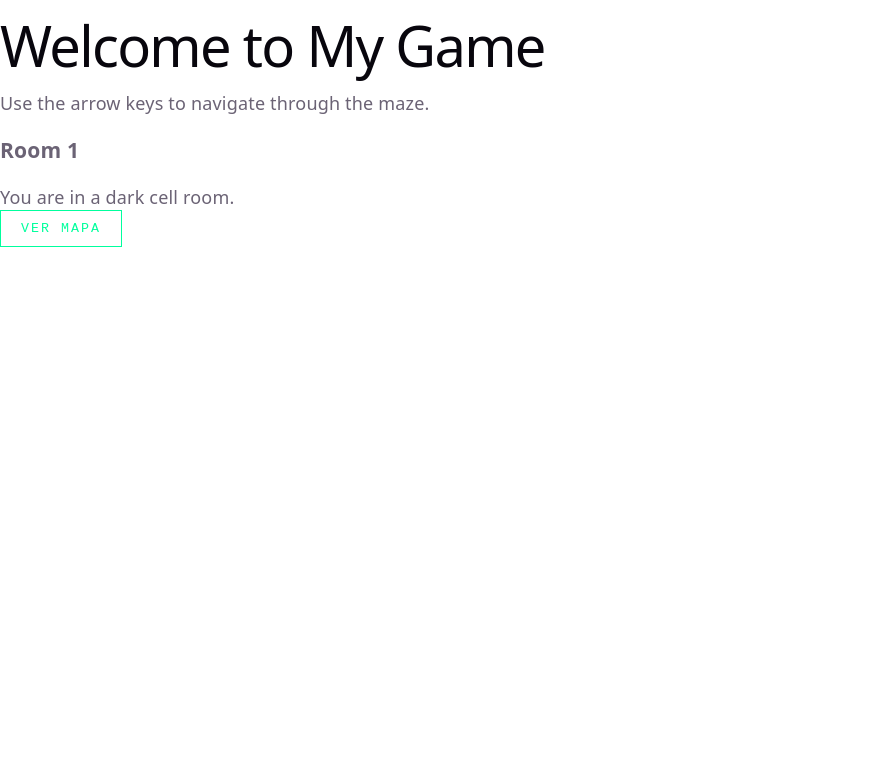
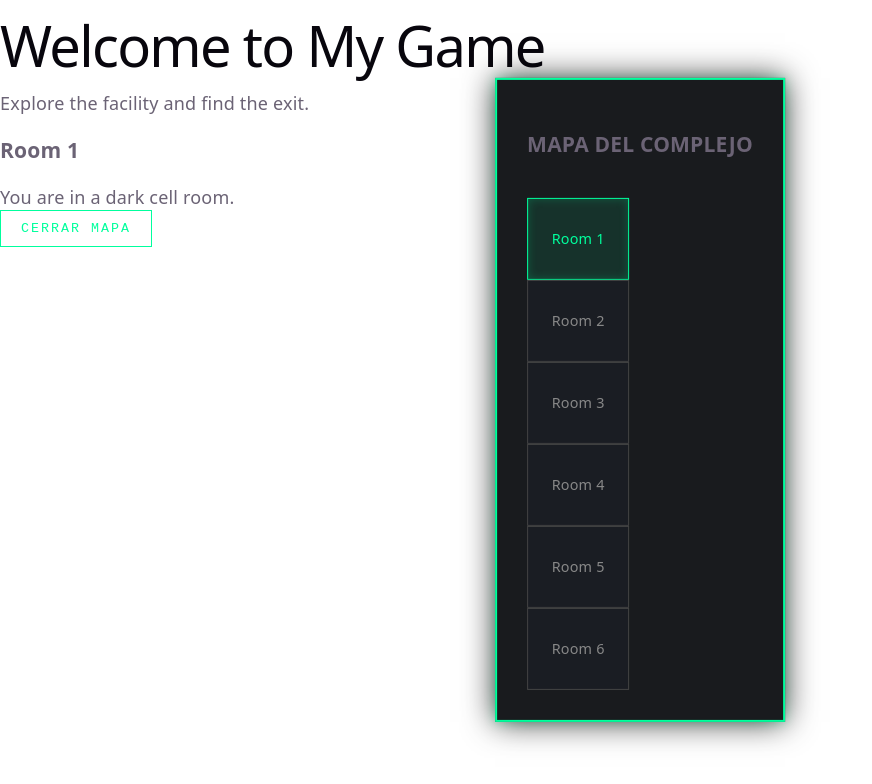
Before and after one commit to JoshuaMV-DSLS/React-Projects, a React (Vite) app in the folder GameProject/: page / in a window 1280 px wide. Both pictures are taken after a click on the button "VER MAPA". Shown: the top 784 px of the page, without its empty margins (0-872 px from the left). Built offline with nearby package versions, Linux system fonts and the light colour scheme.

Commit message:
movement changed for maze, added map modal, added map css

```diff
--- a/GameProject/src/App.jsx
+++ b/GameProject/src/App.jsx
@@ -1,5 +1,6 @@
 // @ts-ignore
-import { useState, useEffect} from "react";
+// @ts-ignore
+import { useState, useEffect } from "react";
 
 const escapeMap = [
   { id: 0, name: "Room 1", description: "You are in a dark cell room." },
@@ -10,41 +11,70 @@ const escapeMap = [
   { id: 5, name: "Room 6", description: "You are in a service hall." }
 ];
 
-const maze = [Array(10).fill(null)];
-
 function App() {
-
   const [currentRoomId, setCurrentRoomId] = useState(0);
   const [showMap, setShowMap] = useState(false);
   const currentRoom = escapeMap[currentRoomId];
 
   // @ts-ignore
-  const setCurrentRoom = (roomId) => {
-    if (roomId >= 0 && roomId < escapeMap.length) {
-      setCurrentRoomId(roomId);
-    }
+  const handleRoomSelect = (id) => {
+    setCurrentRoomId(id);
+    setShowMap(false); // Cerramos el mapa al elegir habitación
   };
 
   const handleMapToggle = () => {
-    setShowMap((prev) => !prev);
+    setShowMap(!showMap);
   };
 
   return (
     <main>
       <div>
         <h1>Welcome to My Game</h1>
-      <p>Use the arrow keys to navigate through the maze.</p>
+        <p>Explore the facility and find the exit.</p>
+
+        {/* Mostramos la vista de la habitación actual */}
         <RoomView data={currentRoom} />
+
         <section>
-          <div>
           <button className="btn-map-toggle" onClick={handleMapToggle}>
-            Ver Mapa
+            {showMap ? "Cerrar Mapa" : "Ver Mapa"}
           </button>
-        </div>
         </section>
+
+        {/* LÓGICA DEL MAPA: Solo se renderiza si showMap es true */}
+        {showMap && (
+          <MazeMap
+            data={escapeMap}
+            currentId={currentRoomId}
+            onSelect={handleRoomSelect}
+          />
+        )}
       </div>
     </main>
-  )
+  );
+}
+
+// Componente del Mapa
+// @ts-ignore
+function MazeMap({ data, currentId, onSelect }) {
+  return (
+    <div className="maze-container">
+      <h3>MAPA DEL COMPLEJO</h3>
+      <div className="maze-grid">
+        {data.map((
+// @ts-ignore
+        room) => (
+          <div
+            key={room.id}
+            className={"map-node " + (room.id === currentId ? 'current' : '')}
+            onClick={() => onSelect(room.id)}
+          >
+            {room.name}
+          </div>
+        ))}
+      </div>
+    </div>
+  );
 }
 
 // @ts-ignore
@@ -57,42 +87,4 @@ function RoomView({ data }) {
   );
 }
 
-
-//@ts-ignore
-// @ts-ignore
-function MazeMap({ data }) {
-  // @ts-ignore
-  const onclick = (event) => {
-    const roomId = parseInt(event.target.dataset.roomId);
-    // @ts-ignore
-    setCurrentRoom(roomId);
-  }
-
-  return (
-    <>
-      <h2>Maze Map</h2>
-      <div className="maze-map">
-        {data.map((
-// @ts-ignore
-        row, rowIndex) => (
-          <div key={rowIndex} className="maze-row">
-            {row.map((
-// @ts-ignore
-            cell, cellIndex) => (
-              <div
-                key={cellIndex}
-                className="maze-cell"
-                data-room-id={rowIndex * 10 + cellIndex}
-                onClick={onclick}
-              >
-                {cell ? "X" : ""}
-              </div>
-            ))}
-          </div>
-        ))}
-      </div>
-    </>
-  );
-}
-
 export default App;
--- a/GameProject/src/index.css
+++ b/GameProject/src/index.css
@@ -186,7 +186,7 @@ code {
 
 /* Contenedor principal del mapa (puede ser un modal) */
 .maze-container {
-  position: fixed;
+  position: absolute;
   top: 50%;
   left: 50%;
   transform: translate(-50%, -50%);
@@ -195,7 +195,7 @@ code {
   padding: 30px;
   z-index: 100;
   display: grid;
-  grid-template-columns: repeat(3, 100px); /* Ajusta según el tamaño de tu mapa */
+  grid-template-columns: repeat(1 5, 100px); /* Ajusta según el tamaño de tu mapa */
   gap: 20px;
   justify-content: center;
   box-shadow: 0 0 30px rgba(0, 0, 0, 0.8), var(--border-glow);
```
Lines whose indentation alone changed are shown as unchanged.
